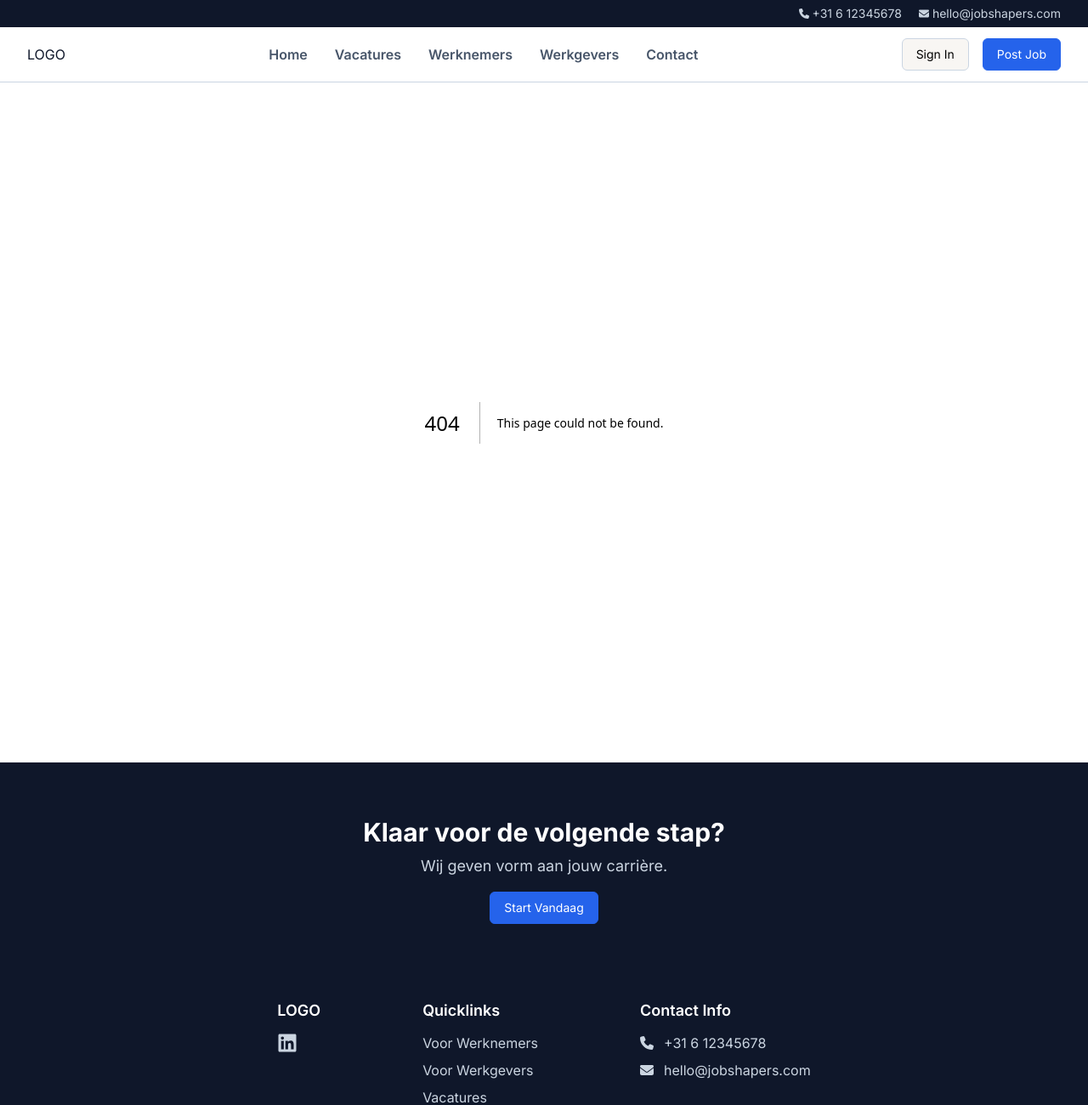
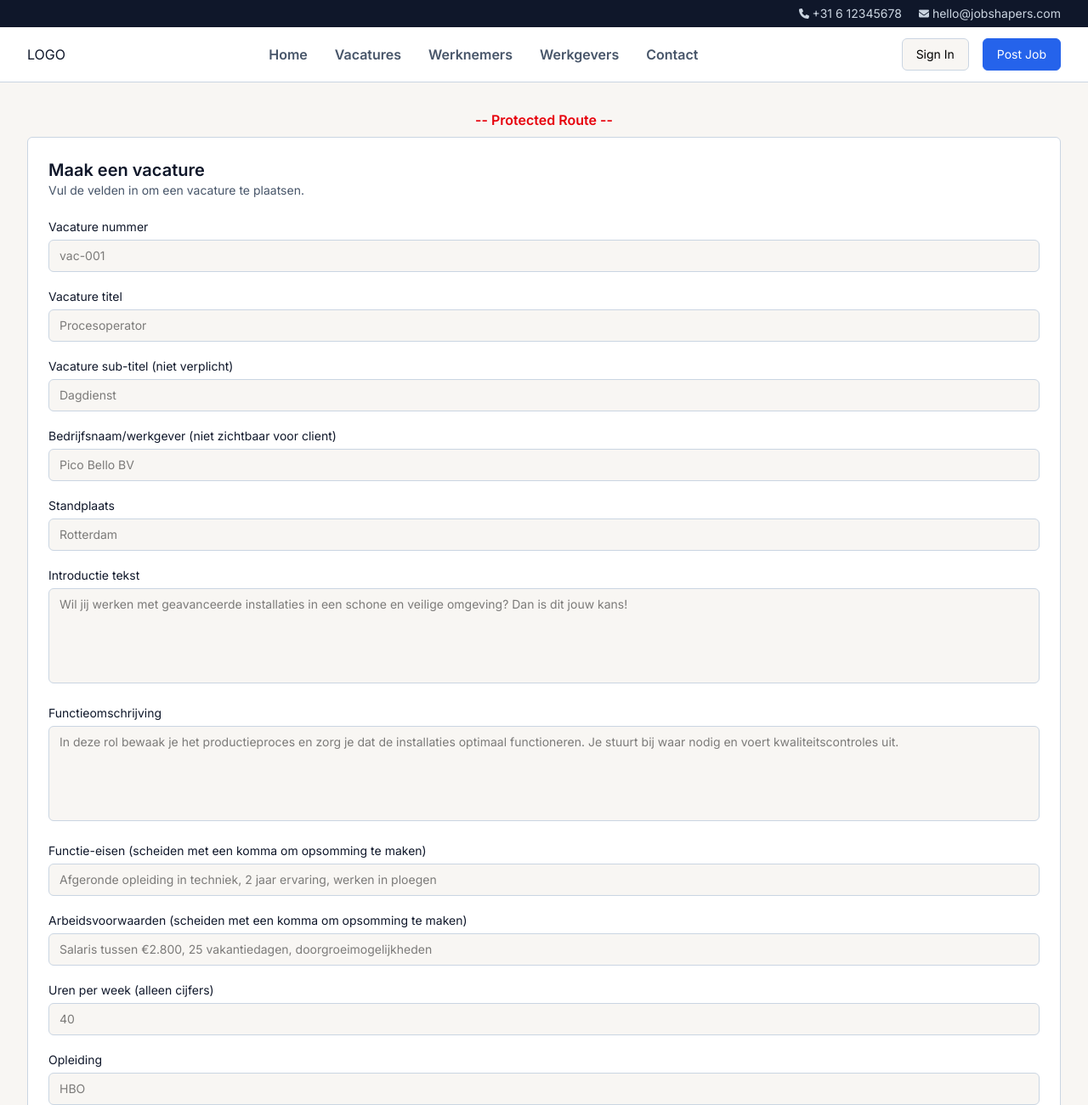
Before and after one commit to EdwinSch/jobshapers, a Next.js app: page /createjob in a window 1280 px wide. Before the commit this address had no page. Shown: the top 1300 px of the page at 85% size. Built offline with nearby package versions, Linux system fonts and the light colour scheme.

Commit message:
add job form

```diff
--- /dev/null
+++ b/app/createjob/page.jsx
@@ -0,0 +1,201 @@
+import ActionButton from "@/components/ActionButton";
+
+const JobCreationPage = () => {
+  return (
+    <div className="bg-jsOffWhite">
+      <div className="mx-auto py-8 max-w-7xl px-4 md:px-6 lg:px-8">
+        <p className="mb-2 text-center text-red-600 font-semibold">
+          -- Protected Route --
+        </p>
+
+        {/* form */}
+        <form className="flex-1 p-6 bg-white border border-slate-300 rounded-md">
+          <h1 className="text-xl font-semibold text-jsMidnight">
+            Maak een vacature
+          </h1>
+          <p className="mb-5 text-jsText text-sm">
+            Vul de velden in om een vacature te plaatsen.
+          </p>
+
+          {/* vacature nummer */}
+          <label htmlFor="job-number" className="text-jsMidnight text-sm">
+            Vacature nummer
+          </label>
+          <input
+            type="text"
+            name=""
+            id="job-number"
+            placeholder="vac-001"
+            className="mt-1 mb-4 w-full py-2 px-3 bg-jsOffWhite border border-slate-300 rounded-md text-sm"
+          />
+
+          {/* vacature titel */}
+          <label htmlFor="title" className="text-jsMidnight text-sm">
+            Vacature titel
+          </label>
+          <input
+            type="text"
+            name=""
+            id="title"
+            placeholder="Procesoperator"
+            className="mt-1 mb-4 w-full py-2 px-3 bg-jsOffWhite border border-slate-300 rounded-md text-sm"
+          />
+
+          {/* vacature SUBtitel */}
+          <label htmlFor="subtitle" className="text-jsMidnight text-sm">
+            Vacature sub-titel (niet verplicht)
+          </label>
+          <input
+            type="text"
+            name=""
+            id="subtitle"
+            placeholder="Dagdienst"
+            className="mt-1 mb-4 w-full py-2 px-3 bg-jsOffWhite border border-slate-300 rounded-md text-sm"
+          />
+
+          {/* werkgever */}
+          <label htmlFor="employer-name" className="text-jsMidnight text-sm">
+            Bedrijfsnaam/werkgever (niet zichtbaar voor client)
+          </label>
+          <input
+            type="text"
+            name=""
+            id="employer-name"
+            placeholder="Pico Bello BV"
+            className="mt-1 mb-4 w-full py-2 px-3 bg-jsOffWhite border border-slate-300 rounded-md text-sm"
+          />
+
+          {/* standplaats */}
+          <label htmlFor="city" className="text-jsMidnight text-sm">
+            Standplaats
+          </label>
+          <input
+            type="text"
+            name=""
+            id="city"
+            placeholder="Rotterdam"
+            className="mt-1 mb-4 w-full py-2 px-3 bg-jsOffWhite border border-slate-300 rounded-md text-sm"
+          />
+
+          {/* introductie */}
+          <label htmlFor="introduction" className="text-jsMidnight text-sm">
+            Introductie tekst
+          </label>
+          <textarea
+            name=""
+            id="introduction"
+            placeholder="Wil jij werken met geavanceerde installaties in een schone en veilige omgeving? Dan is dit jouw kans!"
+            className="min-h-28 mt-1 mb-4 w-full py-2 px-3 bg-jsOffWhite border border-slate-300 rounded-md text-sm"
+            style={{ resize: "none" }}
+          />
+
+          {/* functieomschrijving */}
+          <label htmlFor="job-description" className="text-jsMidnight text-sm">
+            Functieomschrijving
+          </label>
+          <textarea
+            name=""
+            id="job-description"
+            placeholder="In deze rol bewaak je het productieproces en zorg je dat de installaties optimaal functioneren. Je stuurt bij waar nodig en voert kwaliteitscontroles uit."
+            className="min-h-28 mt-1 mb-4 w-full py-2 px-3 bg-jsOffWhite border border-slate-300 rounded-md text-sm"
+            style={{ resize: "none" }}
+          />
+
+          {/* functie-eisen */}
+          <label htmlFor="job-requirements" className="text-jsMidnight text-sm">
+            Functie-eisen (scheiden met een komma om opsomming te maken)
+          </label>
+          <input
+            type="text"
+            name=""
+            id="job-requirements"
+            placeholder="Afgeronde opleiding in techniek, 2 jaar ervaring, werken in ploegen"
+            className="mt-1 mb-4 w-full py-2 px-3 bg-jsOffWhite border border-slate-300 rounded-md text-sm"
+          />
+
+          {/* arbeidvoorwaarden */}
+          <label htmlFor="job-benefits" className="text-jsMidnight text-sm">
+            Arbeidsvoorwaarden (scheiden met een komma om opsomming te maken)
+          </label>
+          <input
+            type="text"
+            name=""
+            id="job-benefits"
+            placeholder="Salaris tussen €2.800, 25 vakantiedagen, doorgroeimogelijkheden"
+            className="mt-1 mb-4 w-full py-2 px-3 bg-jsOffWhite border border-slate-300 rounded-md text-sm"
+          />
+
+          {/* uren */}
+          <label htmlFor="hours" className="text-jsMidnight text-sm">
+            Uren per week (alleen cijfers)
+          </label>
+          <input
+            type="number"
+            name=""
+            id="hours"
+            placeholder="40"
+            className="mt-1 mb-4 w-full py-2 px-3 bg-jsOffWhite border border-slate-300 rounded-md text-sm"
+          />
+
+          {/* opleiding */}
+          <label htmlFor="education" className="text-jsMidnight text-sm">
+            Opleiding
+          </label>
+          <input
+            type="text"
+            name=""
+            id="education"
+            placeholder="HBO"
+            className="mt-1 mb-4 w-full py-2 px-3 bg-jsOffWhite border border-slate-300 rounded-md text-sm"
+          />
+
+          {/* niveau */}
+          <label htmlFor="level" className="text-jsMidnight text-sm">
+            Niveau vacature (niet verplicht)
+          </label>
+          <select
+            name=""
+            id="level"
+            className="mt-1 mb-4 w-full py-2 px-3 bg-jsOffWhite border border-slate-300 rounded-md text-sm"
+          >
+            <option value="junior">Junior</option>
+            <option value="medior">Medior</option>
+            <option value="senior">Senior</option>
+          </select>
+
+          {/* salaris */}
+          <label htmlFor="salary" className="text-jsMidnight text-sm">
+            Salaris (per maand)
+          </label>
+          <input
+            type="text"
+            name=""
+            id="salary"
+            placeholder="€2.800 - €3.400"
+            className="mt-1 mb-4 w-full py-2 px-3 bg-jsOffWhite border border-slate-300 rounded-md text-sm"
+          />
+
+          {/* spotlight */}
+          <label htmlFor="featured" className="text-jsMidnight text-sm">
+            Uitlichten?
+          </label>
+          <input
+            type="checkbox"
+            name=""
+            id="featured"
+            className=" ml-2 border-slate-300 rounded-md text-sm"
+          />
+
+          <ActionButton
+            label="plaats vacature"
+            type="submit"
+            variant="blue"
+            className="mt-6"
+          />
+        </form>
+      </div>
+    </div>
+  );
+};
+
+export default JobCreationPage;
--- a/components/AdminBtns.jsx
+++ b/components/AdminBtns.jsx
@@ -8,7 +8,7 @@ const AdminBtns = () => {
       <LinkButton label="sign in" variant="primary" />
 
       {/* Add Job */}
-      <LinkButton label="post job" variant="secondary" />
+      <LinkButton label="post job" href="/createjob" variant="secondary" />
     </div>
   );
 };
```
